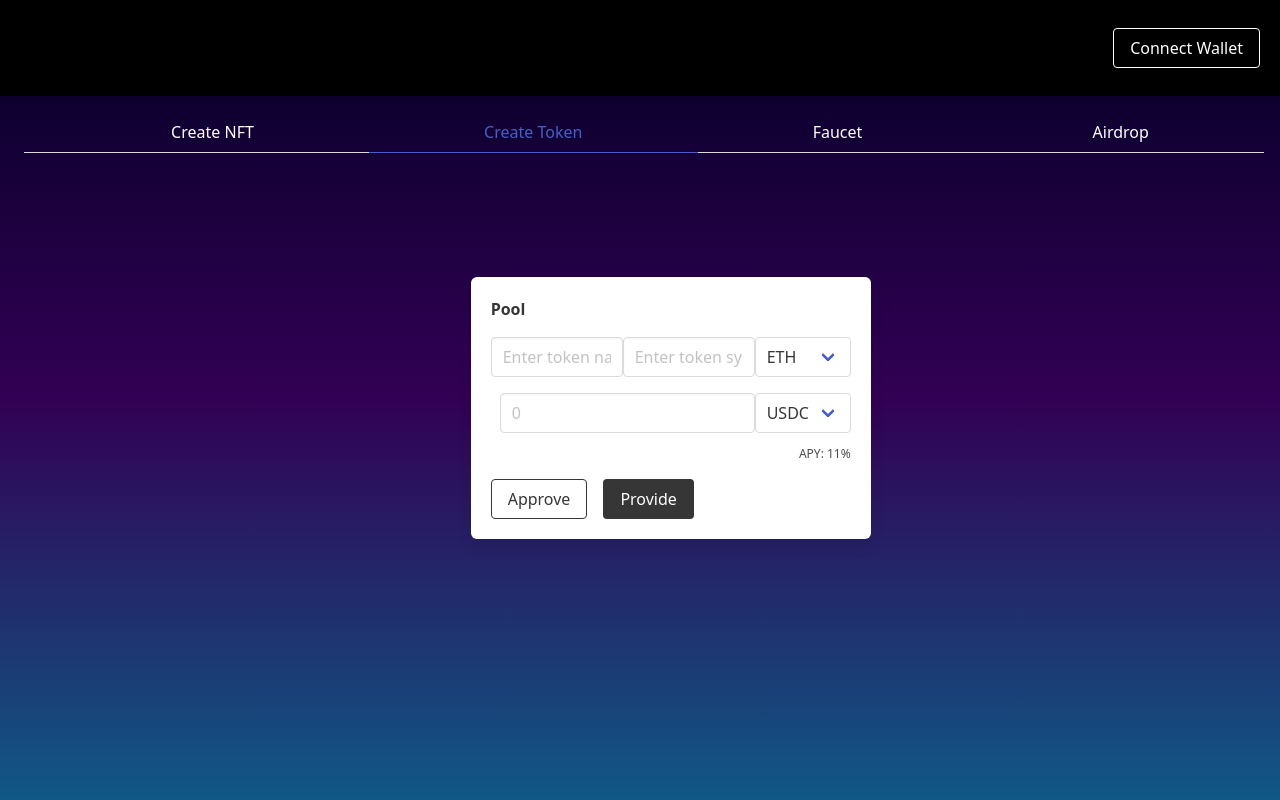
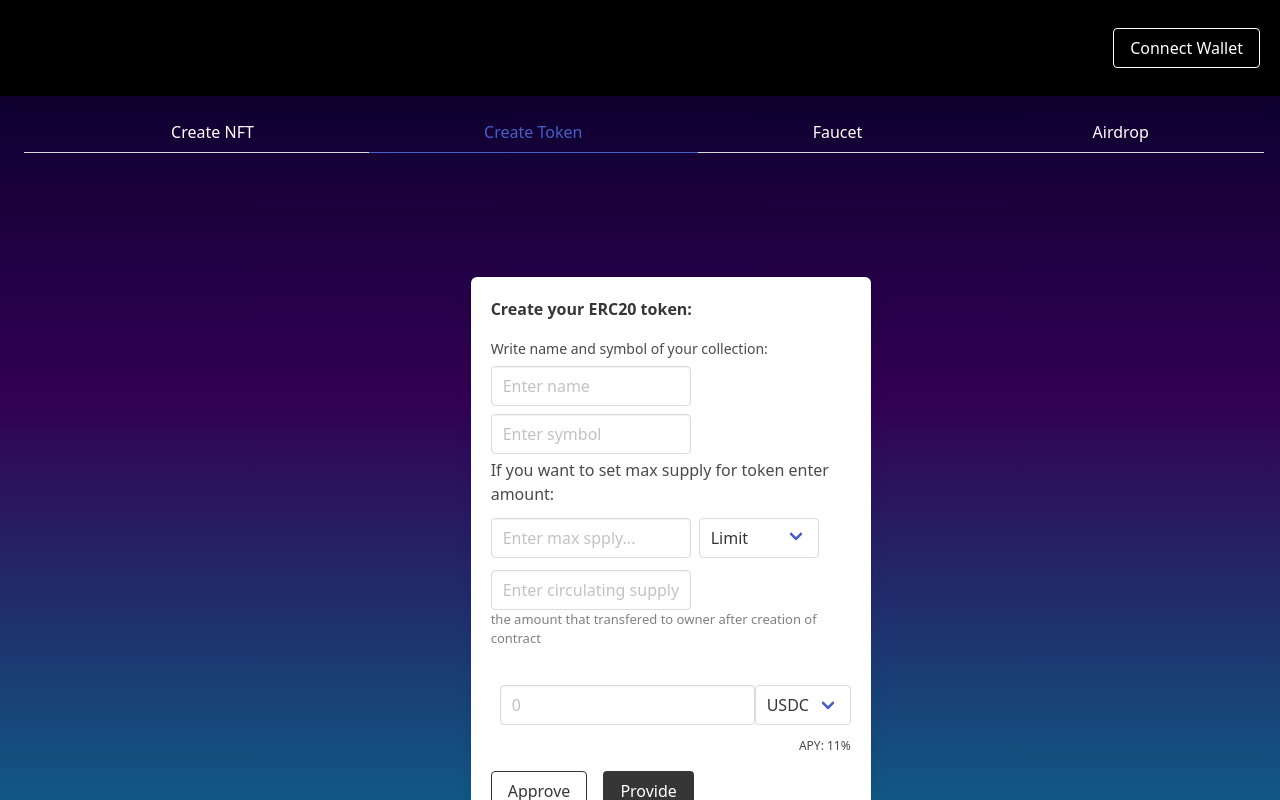
Before and after one commit to alireza1691/Nft__Invesweet, a Next.js app in the folder Frontend/creator/: page / in a window 1280 px wide. Both pictures are taken after a click on the item "Create Token". Shown: the top 800 px of the page. Built offline with nearby package versions, Linux system fonts and the light colour scheme; no server answers.

Commit message:
tab 2 frontend

```diff
--- a/Frontend/creator/src/pages/index.js
+++ b/Frontend/creator/src/pages/index.js
@@ -243,7 +243,7 @@ export default function Home() {
                                 type="text"
                                 placeholder="Enter amount"
                                 value={number}
-                                onChange={(e) => setMaxSupply(e.target.value)}
+                                onChange={(e) => setMaxSupply(0)}
                                 disabled
                               />
                             ) : (
@@ -319,26 +319,78 @@ export default function Home() {
                   id="tab-pool"
                 >
                   <div className="field">
-                    <label className="label">Pool</label>
+                    <label className="label">Create your ERC20 token:</label>
                     <div className="control">
                       {/* <h6 className='mt-4'>Selected token amount:</h6> */}
                       <div>
                         <nav className="navbar">
-                          <div className="select navbar-end">
+                        <div className=" my-1">
+                            <h6 style={{ fontSize: "14px" }}>
+                              Write name and symbol of your collection:
+                            </h6>
                             <input
+                              style={{ width: "200px" }}
                               className="input"
                               type="text"
-                              placeholder="Enter token name"
+                              placeholder="Enter name"
+                              value={name}
+                              onChange={(e) => setName(e.target.value)}
                             />
+                          </div>
+                          <div className=" my-1">
                             <input
+                              style={{ width: "200px" }}
                               className="input"
                               type="text"
-                              placeholder="Enter token symbol"
+                              placeholder="Enter symbol"
+                              value={name}
+                              onChange={(e) => setName(e.target.value)}
                             />
-                            <select>
-                              <option>ETH</option>
-                              <option>USDC</option>
+                          </div>
+                          <p6>
+                            If you want to set max supply for token enter amount:
+                          </p6>
+                          <div className="select navbar my-1">
+                            {limitDisabler == 2 ? (
+                              <input
+                                style={{ width: "200px", marginRight: "4px" }}
+                                className="input"
+                                type="text"
+                                placeholder="Token has not max supply"
+                                value={number}
+                                onChange={(e) => setMaxSupply(0)}
+                                disabled
+                              />
+                            ) : (
+                              <input
+                                style={{ width: "200px", marginRight: "4px" }}
+                                className="input"
+                                type="text"
+                                placeholder="Enter max spply..."
+                                value={number}
+                                onChange={(e) => setMaxSupply(e.target.value)}
+                              />
+                            )}
+                            <select
+                              style={{ width: "120px", marginLeft: "4px" }}
+                              id="selectBox"
+                              onChange={() => changeFunc()}
+                            >
+                              <option value={1}>Limit</option>
+                              <option value={2}>Unlimit</option>
                             </select>
+                          </div>
+                          <div className=" my-1">
+                            <input
+                              style={{ width: "200px" }}
+                              className="input"
+                              type="text"
+                              placeholder="Enter circulating supply"
+                              value={name}
+                              onChange={(e) => setName(e.target.value)}
+                            />
+                            <p style={{'fontSize':'13px' , 'color':'GrayText'}}>the amount that transfered to owner after creation of contract</p>
+
                           </div>
                         </nav>
                       </div>
```
Also changed, not shown: 2 other files (tests, documents, lock files or other folders).
